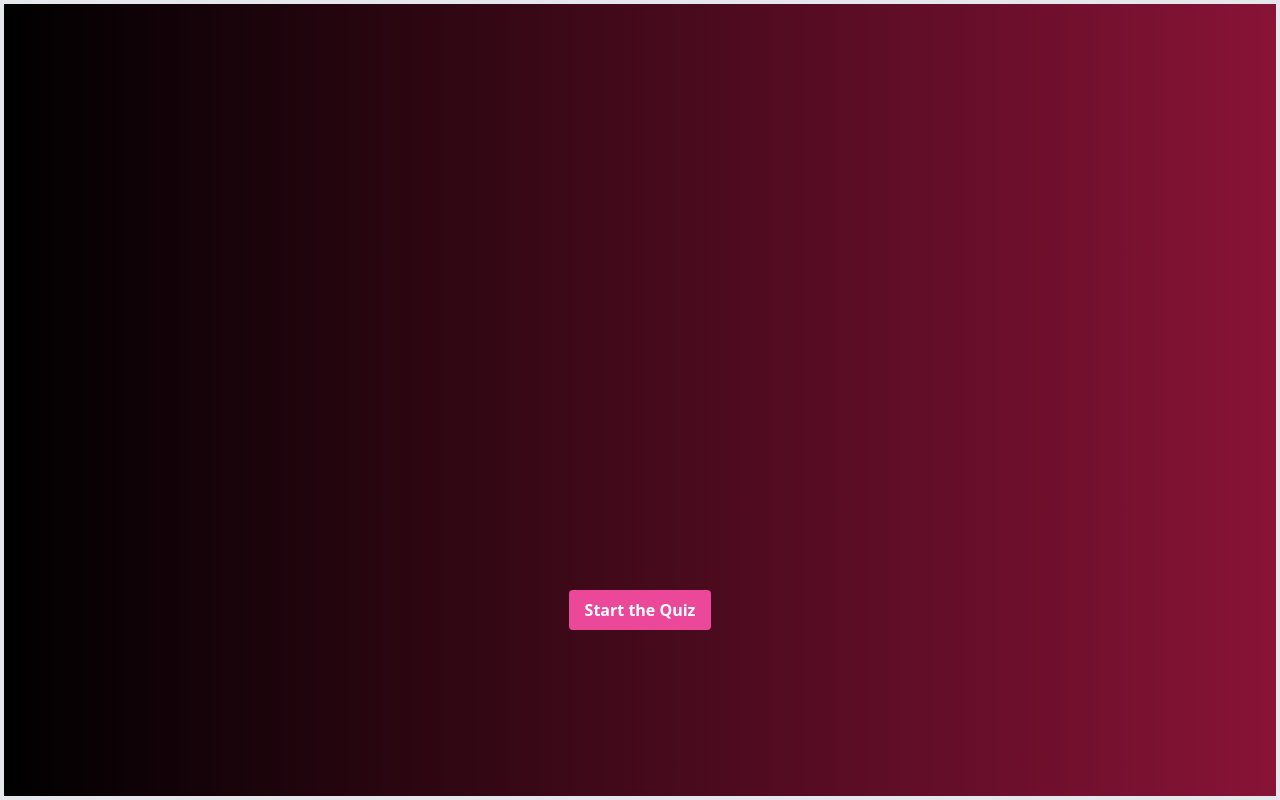
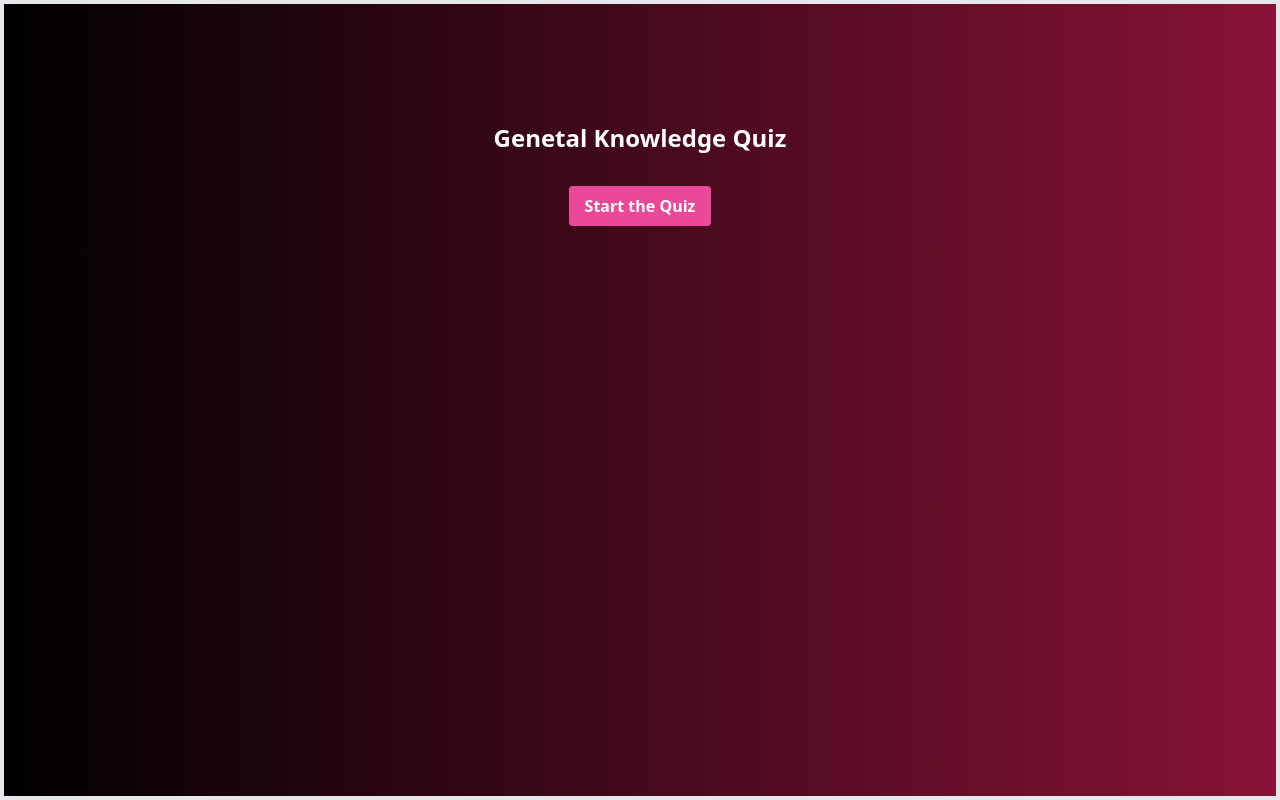
Before and after one commit to Magda-J/Quiz, a website: page quiz1.html in a window 1280 px wide. Drawn offline with nearby package versions, Linux system fonts and the light colour scheme.

Commit message:
Start Page is Ready

```diff
--- a/quiz1.html
+++ b/quiz1.html
@@ -10,11 +10,24 @@
     <div></div>
 
     <!-- Start of the quiz -->
+
     <div class="container">
+
       <div
         class="border-4 flex flex-col w-screen px-5 h-screen bg-gradient-to-r from-black to-rose-900 justify-center items-center"
         id="quiz"
+      ><h1 id="main-header" class="text-2xl text-white font-bold">Genetal Knowledge Quiz</h1>
+
+ <!-- Start button code -->
+        <div>
+       <button
+        id="start-btn"
+        class="start-btn flex flex-col m-auto my-8 bg-pink-500 hover:bg-pink-700 text-white font-bold py-2 px-4 rounded"
       >
+        Start the Quiz
+      </button>
+      <!-- End of the start button code -->
+
         <div
           class="invisible bg-purple text-white p-4 border-4 rounded-2xl bg-pink-900" id="quiz-header"
         >
@@ -53,15 +66,7 @@
           Submit
         </button>
 
-        <!-- Trial with the start button -->
-        <div>
-       <button
-        id="start-btn"
-        class="start-btn flex flex-col m-auto my-8 bg-pink-500 hover:bg-pink-700 text-white font-bold py-2 px-4 rounded"
-      >
-        Start the Quiz
-      </button>
-      <!-- End of trial with the start button -->
+
       </div>
       </div>
       <!-- End of Submit Button -->
--- a/quiz1.js
+++ b/quiz1.js
@@ -52,6 +52,7 @@ const startButton = document.getElementById("start-btn");
 // // End of the start page code
 
 const quiz = document.getElementById("quiz");
+const mainHeader = document.getElementById("main-header");
 const quizHeader = document.getElementById("quiz-header");
 const answerEls = document.querySelectorAll(".answer");
 const questionEl = document.getElementById("question");
@@ -70,6 +71,7 @@ let score = 0;
 startButton.addEventListener("click", startGame);
 function startGame() {
   startButton.classList.add("invisible");
+  mainHeader.classList.add("invisible");
   quiz.classList.remove("invisible");
   sumbmitBtn.classList.remove("invisible");
   list.classList.remove("invisible");
```
